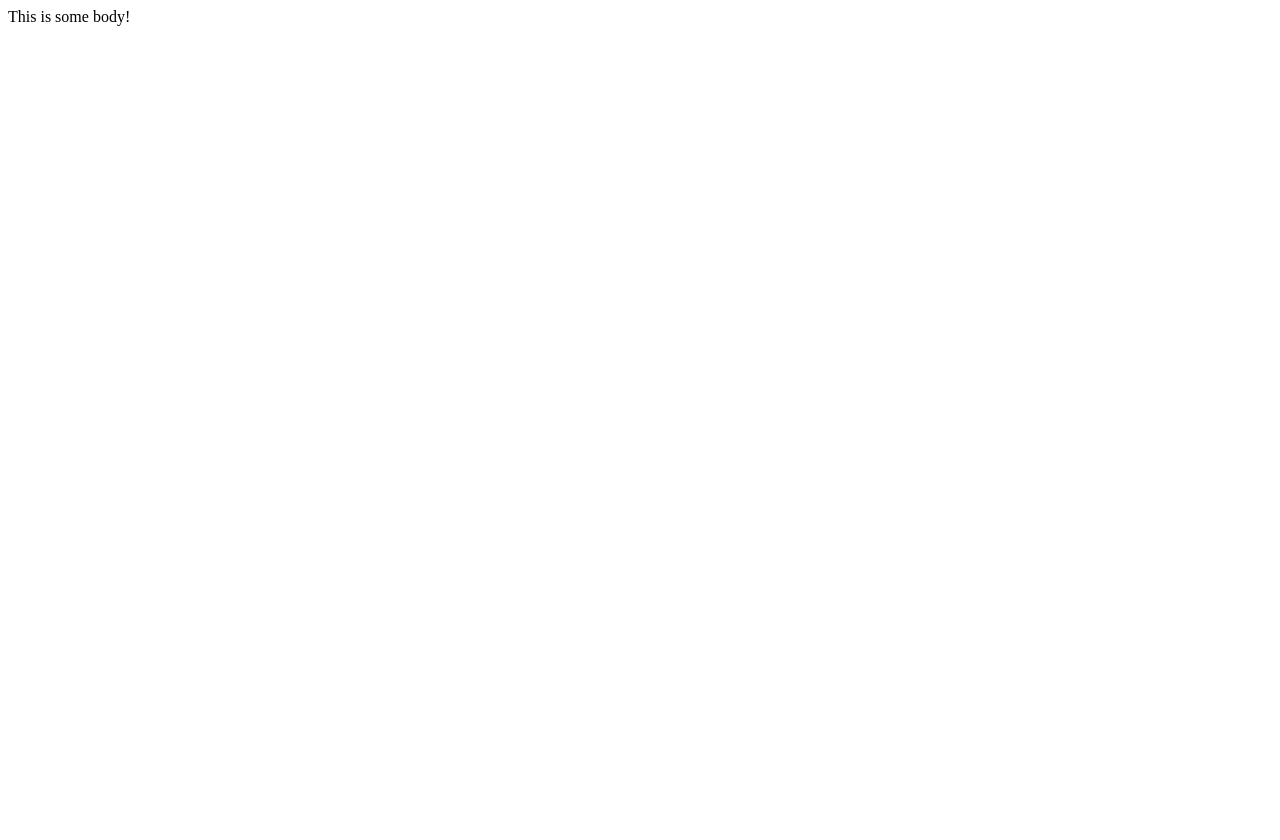
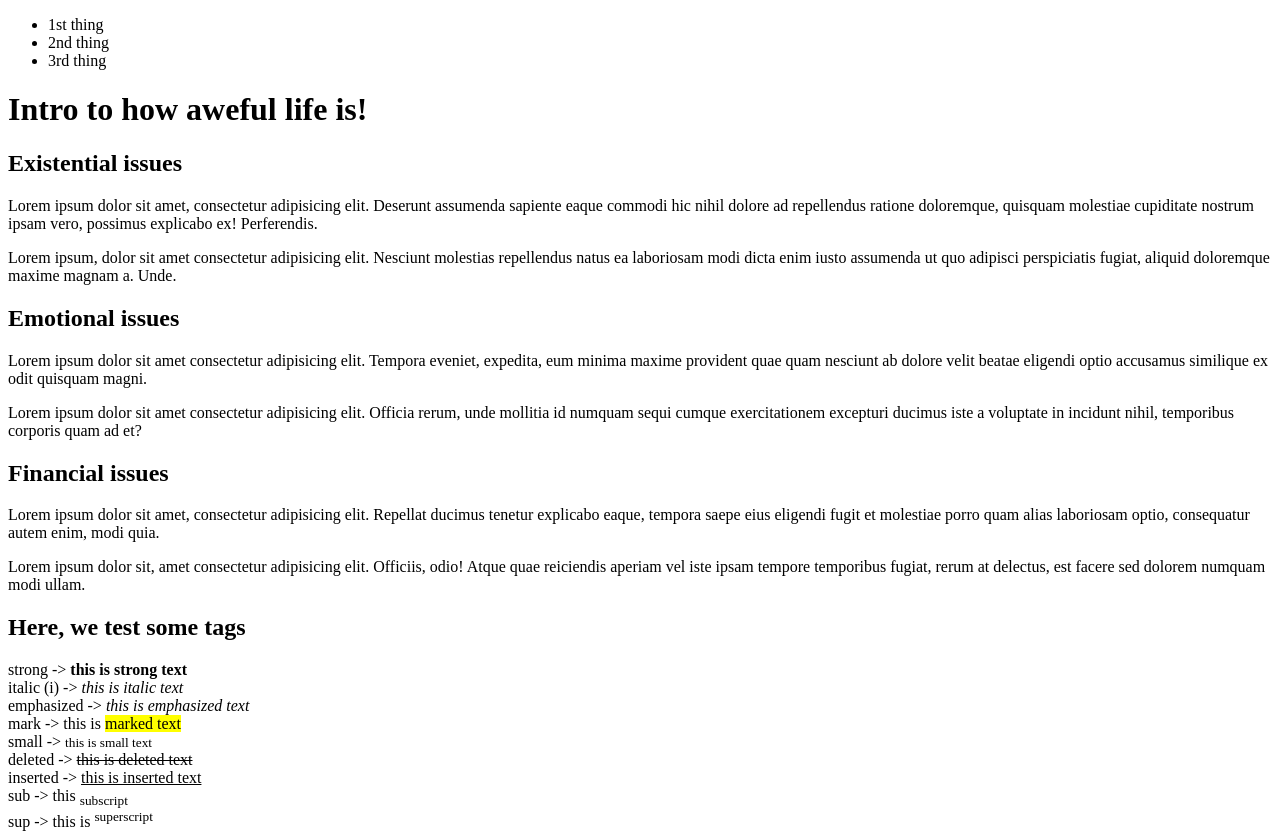
Before and after one commit to gitclemento/depressionSite, a plain HTML site: page html-boilerplate/post.html in a window 1280 px wide. Before the commit the page ends 800 px from the top, so only its background shows below. Drawn offline with Linux system fonts and the light colour scheme.

Commit message:
added listPractice.html and modified post.html

```diff
--- a/html-boilerplate/post.html
+++ b/html-boilerplate/post.html
@@ -5,7 +5,36 @@
         <meta charset="UTF-8">
         <title> My first post! </title>
     </head>
+    <nav>
+        <ul>
+            <li>1st thing</li>
+            <li>2nd thing</li>
+            <li>3rd thing</li>
+        </ul>
+    </nav>
     <body>
-        This is some body!
+        <h1>Intro to how aweful life is!</h1>
+        <h2>Existential issues</h2>
+        <p>Lorem ipsum dolor sit amet, consectetur adipisicing elit. Deserunt assumenda sapiente eaque commodi hic nihil dolore ad repellendus ratione doloremque, quisquam molestiae cupiditate nostrum ipsam vero, possimus explicabo ex! Perferendis.</p>
+        <p>Lorem ipsum, dolor sit amet consectetur adipisicing elit. Nesciunt molestias repellendus natus ea laboriosam modi dicta enim iusto assumenda ut quo adipisci perspiciatis fugiat, aliquid doloremque maxime magnam a. Unde.</p>
+        <h2>Emotional issues</h2>
+        <p>Lorem ipsum dolor sit amet consectetur adipisicing elit. Tempora eveniet, expedita, eum minima maxime provident quae quam nesciunt ab dolore velit beatae eligendi optio accusamus similique ex odit quisquam magni.</p>
+        <p>Lorem ipsum dolor sit amet consectetur adipisicing elit. Officia rerum, unde mollitia id numquam sequi cumque exercitationem excepturi ducimus iste a voluptate in incidunt nihil, temporibus corporis quam ad et?</p>
+        <h2>Financial issues</h2>
+        <p>Lorem ipsum dolor sit amet, consectetur adipisicing elit. Repellat ducimus tenetur explicabo eaque, tempora saepe eius eligendi fugit et molestiae porro quam alias laboriosam optio, consequatur autem enim, modi quia.</p>
+        <p>Lorem ipsum dolor sit, amet consectetur adipisicing elit. Officiis, odio! Atque quae reiciendis aperiam vel iste ipsam tempore temporibus fugiat, rerum at delectus, est facere sed dolorem numquam modi ullam.</p>
+
+        <h2>Here, we test some tags</h2>
+
+        strong -> <strong> this is strong text </strong> <br>
+        italic (i) -> <i> this is italic text </i> <br>
+        emphasized -> <em> this is emphasized text </em> <br>
+        mark -> this is <mark> marked text </mark> <br>
+        small -> <small> this is small text </small> <br>
+        deleted -> <del> this is deleted text </del> <br>
+        inserted -> <ins> this is inserted text </ins> <br>
+        sub -> this <sub> subscript </sub> <br>
+        sup -> this is <sup> superscript </sup> <br>
+
     </body>
 </html>
```
Also changed, not shown: html-boilerplate/listPractice.html (added, +23 -0 lines).
